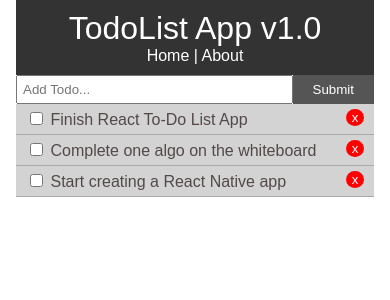
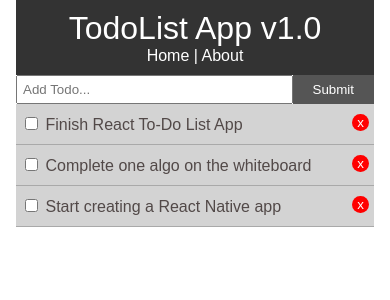
Before and after one commit to trizmo/TodoList-React, a React (Create React App) app: page / in a window 390 px wide. Shown: the top 300 px of the page. Built offline with nearby package versions, Linux system fonts and the light colour scheme.

Commit message:
fixed buttons to look better on phone

```diff
--- a/package.json
+++ b/package.json
@@ -2,6 +2,10 @@
   "name": "react-todo",
   "version": "0.1.0",
   "private": true,
+  "engines": {
+    "node": "8.9.4",
+    "npm": "5.6.0"
+  },
   "dependencies": {
     "react": "^16.7.0",
     "react-dom": "^16.7.0",
--- a/src/components/TodoItem.js
+++ b/src/components/TodoItem.js
@@ -8,7 +8,7 @@ export class TodoItem extends Component {
       color: '#524948',
       backgroundColor: 'lightgrey',
       borderBottom: '1px darkgrey solid',
-      padding: '5px 10px',
+      padding: '10px 5px',
       fontFamily: 'Arial',
       textDecoration: this.props.todo.completed ?
       'Line-through' : 'none'
@@ -33,9 +33,11 @@ export class TodoItem extends Component {
   }
 }
 
-// PropTypes
+// PropTypes: declaring the types of props
 TodoItem.propTypes = {
-  todo: PropTypes.object.isRequired
+  todo: PropTypes.object.isRequired,
+  markComplete: PropTypes.func.isRequired,
+  delTodo: PropTypes.func.isRequired
 }
 
 // create the style as a js object, and you can inject it in the jsx in render() inside {btnStyle}
@@ -43,7 +45,7 @@ const btnStyle = {
   background: '#ff0000',
   color: '#fff',
   border: 'none',
-  padding: '1px 5.5px',
+  padding: '1px 5px',
   borderRadius: "50%",
   curser: 'pointer',
   float: 'right'
--- a/src/components/Todos.js
+++ b/src/components/Todos.js
@@ -17,7 +17,7 @@ class Todos extends Component {
 Todos.propTypes = {
   todos: PropTypes.array.isRequired,
   markComplete: PropTypes.func.isRequired,
-  todos: PropTypes.func.isRequired
+  delTodo: PropTypes.func.isRequired
 }
 
 export default Todos;
```
Also changed, not shown: src/components/AddTodo.js (+7 -1 lines), src/components/pages/About.js (renamed from src/components/Pages/About.js).
